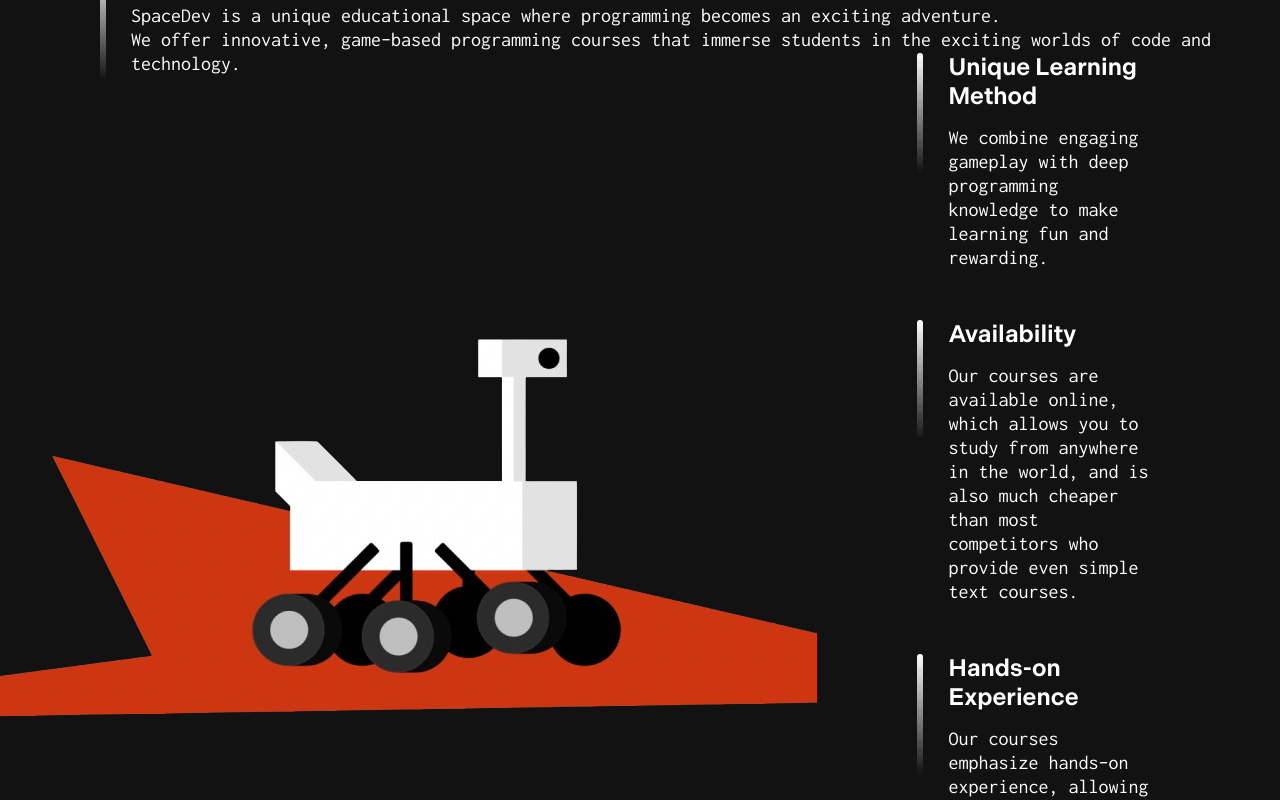
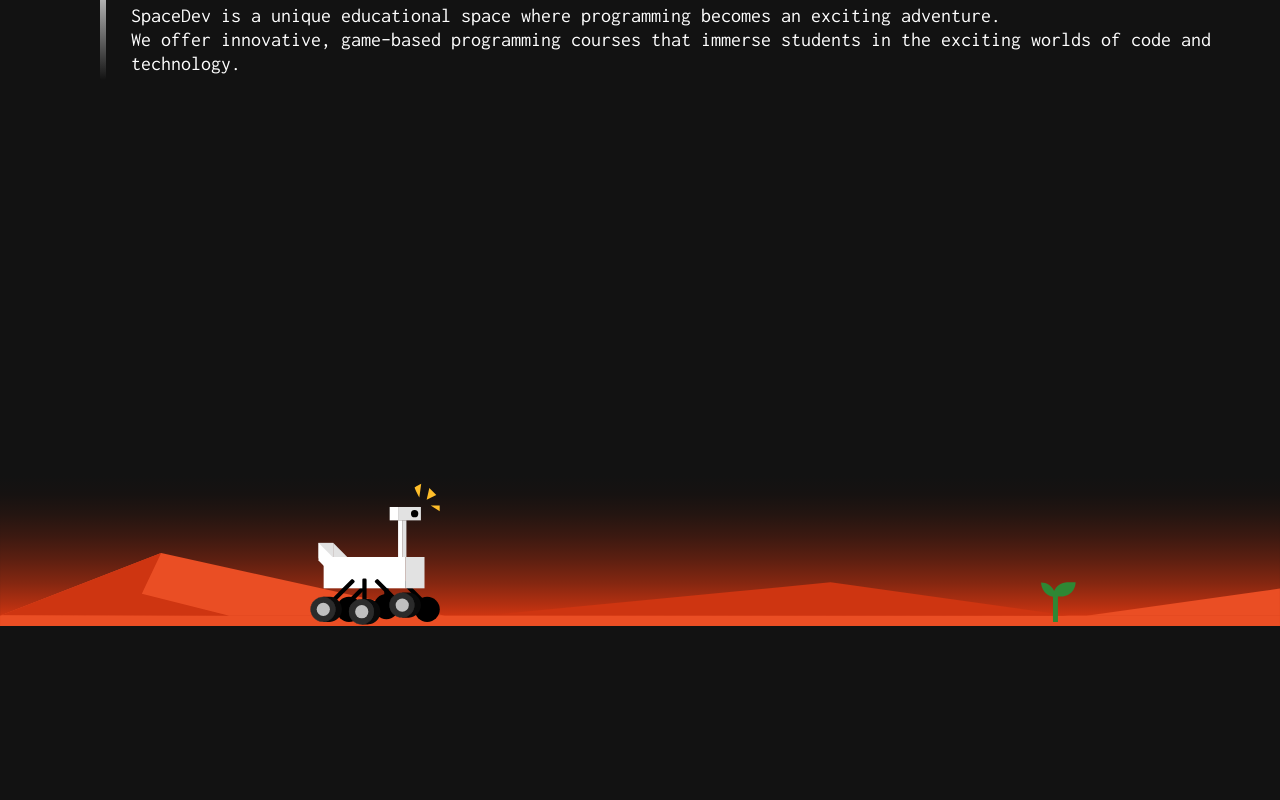
Before and after one commit to VRomanenko04/spacedev-0.1.0, a Next.js app: page / in a window 1280 px wide. Shown: the part 680-1480 px from the top of the page. Built offline with nearby package versions, Linux system fonts and the light colour scheme.

Commit message:
Добавил секцию GamePreview на HomePage

```diff
--- a/src/app/page.tsx
+++ b/src/app/page.tsx
@@ -1,3 +1,4 @@
+import GamePreview from "@/components/GamePreview/GamePreview";
 import HomeHeader from "@/components/HomeHeader/HomeHeader";
 import HomePlans from "@/components/HomePlans/HomePlans";
 import Footer from "@/components/UI/Footer/Footer";
@@ -10,6 +11,7 @@ const Home = () => {
         <HomeHeader />
       </header>
       <main>
+        <GamePreview />
         <WhySpacedev />
         <HomePlans />
       </main>
```
